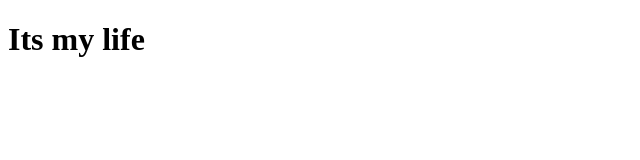
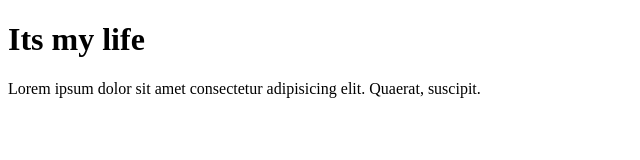
Before and after one commit to Dippjoy/My_third_repo, a plain HTML site: page index.html in a window 1280 px wide. Shown: the whole page, without its empty margins (0-640 px from the left). Drawn offline with Linux system fonts and the light colour scheme.

Commit message:
added a paragraph

```diff
--- a/index.html
+++ b/index.html
@@ -8,5 +8,6 @@
 </head>
 <body>
     <h1>Its my life</h1>
+    <p>Lorem ipsum dolor sit amet consectetur adipisicing elit. Quaerat, suscipit.</p>
 </body>
 </html>
```
